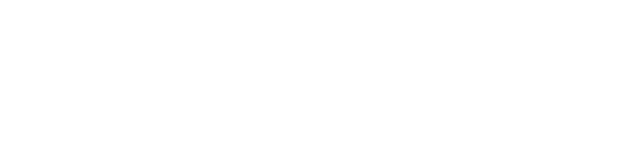
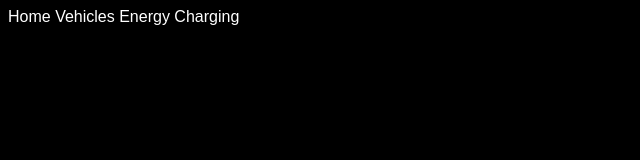
Before and after one commit to limzhilit/Team-Project, a plain HTML site: page electriccars.html in a window 1280 px wide. Shown: the whole page, without its empty margins (0-640 px from the left). Drawn offline with Linux system fonts and the light colour scheme.

Commit message:
editing nav bar

```diff
--- /dev/null
+++ b/ecarstyle.css
@@ -0,0 +1,12 @@
+html {
+font-family: Arial, Helvetica, sans-serif;
+background-color: black;
+
+}
+
+.nav {
+    text-decoration: none;
+    color:white;
+
+
+}
--- a/electriccars.html
+++ b/electriccars.html
@@ -4,8 +4,14 @@
     <meta charset="UTF-8">
     <meta name="viewport" content="width=device-width, initial-scale=1.0">
     <title>Electric Cars</title>
+    <link rel="stylesheet" href="ecarstyle.css">
 </head>
 <body>
-
+    <nav id="nav">
+        <a href="/index.html" class="nav">Home</a>
+        <a href="/Vehicles/"  class="nav">Vehicles</a>
+        <a href="/Energy/"  class="nav">Energy</a>
+        <a href="/Charging/"  class="nav">Charging</a>
+    </nav>
 </body>
 </html>
```
